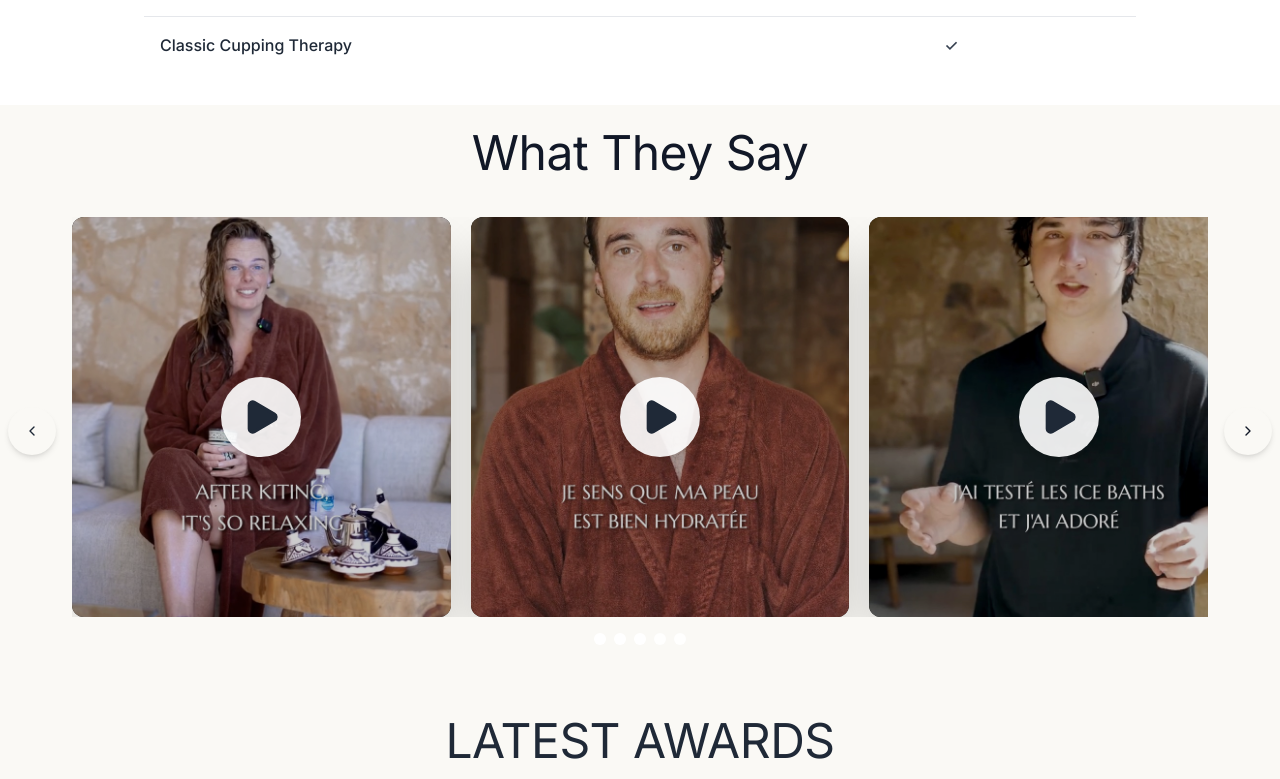
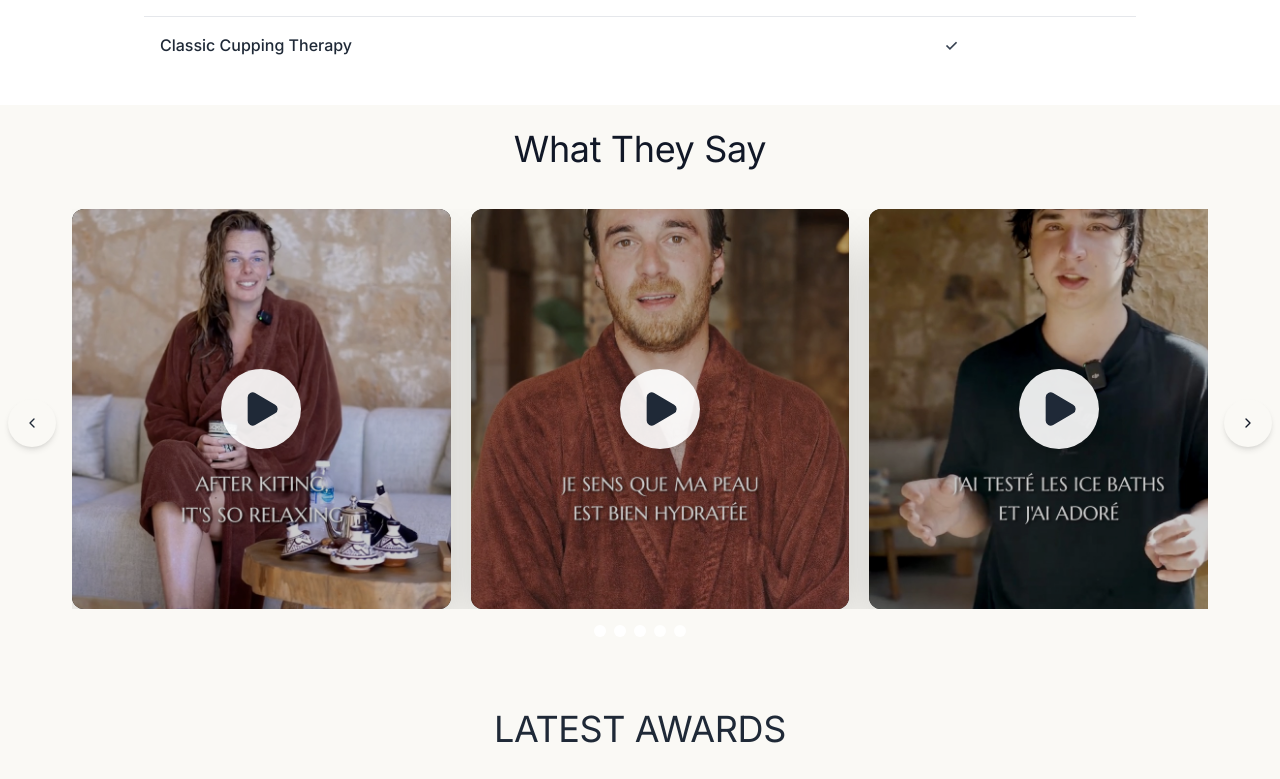
Before and after one commit to successproductions/hotel-thalasso-landing, a Next.js app: page /en/evasion-3 in a window 1280 px wide. Shown: the part 6428-7207 px from the top of the page. Built offline with nearby package versions, Linux system fonts and the light colour scheme.

Commit message:
style: Reduce `h2` font sizes in `RewardsSectionV2` and `TestimonialsCarouselV2` components for larger screens.

```diff
--- a/src/components/offer-3-v2/RewardsSectionV2.tsx
+++ b/src/components/offer-3-v2/RewardsSectionV2.tsx
@@ -13,7 +13,7 @@ export function RewardsSectionV2() {
     <section id="rewards" className="bg-[#faf9f5] py-1 md:py-12">
       <div className="mx-auto max-w-7xl px-4">
         {/* Title - centered on desktop, shown at top */}
-        <h2 className="pb-4 px-4 md:text-center text-[27px] md:text-5xl text-gray-800 md:pb-8">LATEST AWARDS</h2>
+        <h2 className="pb-4 px-4 md:text-center text-[27px] md:text-4xl text-gray-800 md:pb-8">LATEST AWARDS</h2>
 
         {/* Images - 2x2 grid on mobile, single row on desktop */}
         <div className="grid grid-cols-2 gap-4 md:flex md:flex-row md:items-center md:justify-center md:gap-8">
--- a/src/components/offer-3-v2/TestimonialsCarouselV2.tsx
+++ b/src/components/offer-3-v2/TestimonialsCarouselV2.tsx
@@ -92,7 +92,7 @@ export default function TestimonialsCarouselV2() {
 
       <div className="relative z-10 mx-auto w-full max-w-7xl px-1 md:px-2 py-4 md:py-6">
         <div className="mb-4 md:mb-10 px-4 md:text-center">
-          <h2 className="text-[27px] font-normal text-gray-900 md:text-4xl lg:text-5xl">
+          <h2 className="text-[27px] font-normal text-gray-900 md:text-4xl lg:text-4xl">
             {t('title')}
           </h2>
         </div>
```
